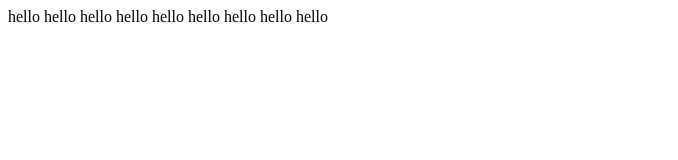
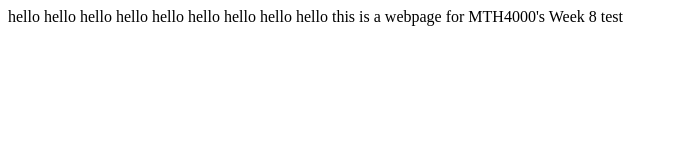
Before and after one commit to jats9/jats9.github.io, a plain HTML site: page index.html in a window 1280 px wide. Shown: the whole page, without its empty margins (0-678 px from the left). Drawn offline with Linux system fonts and the light colour scheme.

Commit message:
Update index.html

```diff
--- a/index.html
+++ b/index.html
@@ -6,7 +6,7 @@
 </head>
 
  <body>
-   hello hello hello hello hello hello hello hello hello
+   hello hello hello hello hello hello hello hello hello this is a webpage for MTH4000's Week 8 test
 </body>
 
 </html>
```
